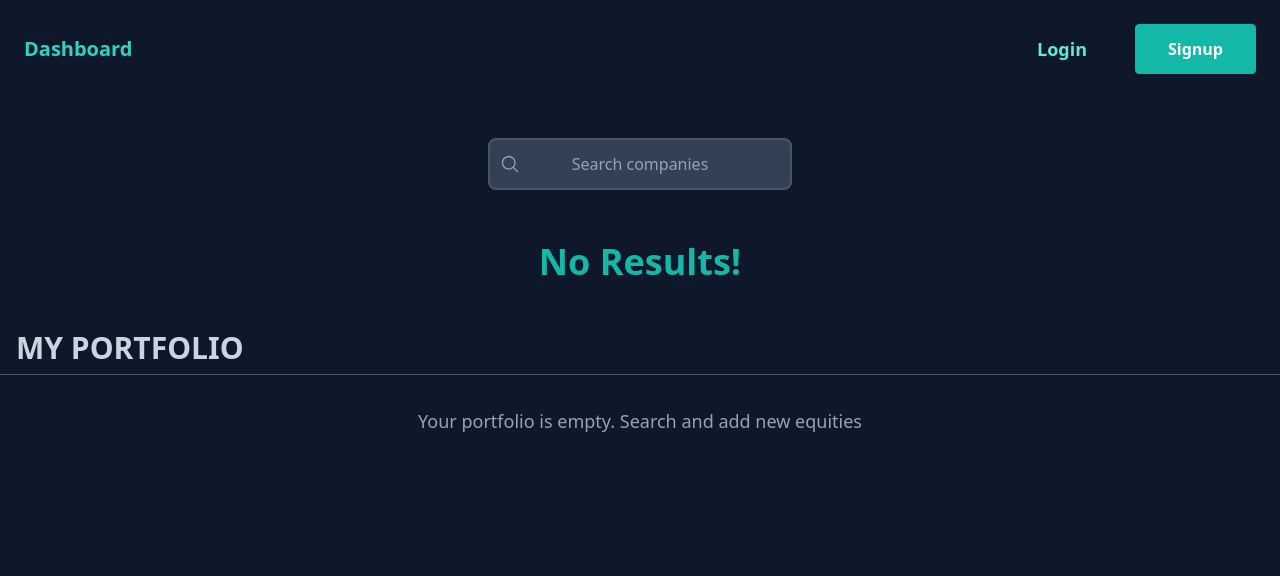
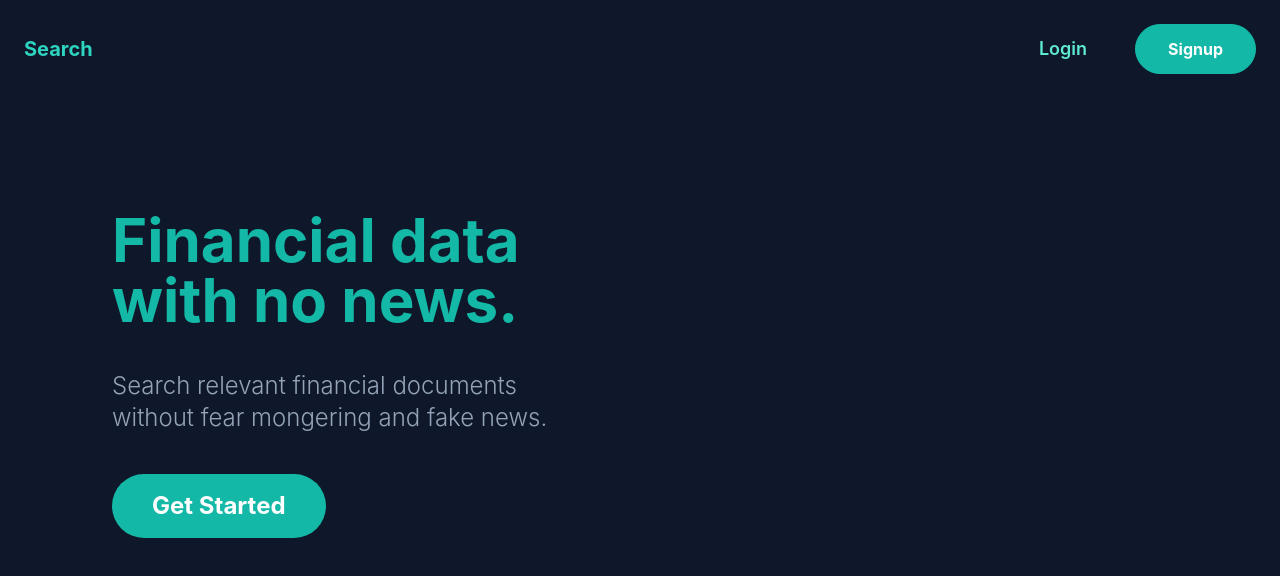
Before and after one commit to AshyLarryM/Finance-Tracker-React-DotNet-API, a React (Create React App) app: page / in a window 1280 px wide. Shown: the top 576 px of the page. Built offline with nearby package versions, Linux system fonts and the light colour scheme.

Commit message:
Refactor, react-router-dom, separate pages for data display.

```diff
--- a/package.json
+++ b/package.json
@@ -11,11 +11,15 @@
     "@types/node": "^16.18.121",
     "@types/react": "^18.3.14",
     "@types/react-dom": "^18.3.3",
+    "@types/react-router": "^5.1.20",
+    "@types/react-router-dom": "^5.3.3",
     "axios": "^1.7.9",
     "cra-template-typescript": "1.2.0",
     "dotenv": "^16.4.7",
     "react": "^18.3.1",
     "react-dom": "^18.3.1",
+    "react-router": "^7.0.2",
+    "react-router-dom": "^7.0.2",
     "react-scripts": "5.0.1",
     "typescript": "^4.9.5",
     "uuid": "^11.0.3",
--- a/src/App.tsx
+++ b/src/App.tsx
@@ -1,68 +1,16 @@
-import { SyntheticEvent, useState } from 'react';
-import { CompanySearch } from './types/company';
-import { searchCompanies } from './apiRepository';
-import { ListPortfolio } from './components/portfolio/listPortfolio/ListPortfolio';
-import { Search } from './components/search/Search';
-import CardList from './components/card/CardList';
-import { Navbar } from './components/layout/Navbar';
+import { Outlet } from "react-router";
+import { Navbar } from "./components/layout/Navbar";
+
 
 function App() {
-	const [portfolioValues, setPortfolioValues] = useState<string[]>([]);
-	const [search, setSearch] = useState<string>("");
-	const [searchResult, setSearchResult] = useState<CompanySearch[]>([]);
-	const [serverError, setServerError] = useState<string>("");
 
-	function handleSearchChange(e: React.ChangeEvent<HTMLInputElement>) {
-		setSearch(e.target.value);
-		console.log(e)
-	}
-
-	async function onSearchSubmit(e: SyntheticEvent) {
-		e.preventDefault();
-		const result = await searchCompanies(search)
-		if (typeof result === 'string') {
-			setServerError(result);
-		} else if (Array.isArray(result.data)) {
-			setSearchResult(result.data)
-		}
-		console.log(searchResult);
-	}
-
-	function onPortfolioCreate(e: any) {
-		e.preventDefault();
-		const exists = portfolioValues.find((value) => value === e.target[0].value);
-		if (exists) {
-			return;
-		}
-		const updatedPortfolio = [...portfolioValues, e.target[0].value]
-		setPortfolioValues(updatedPortfolio);
-	}
-
-	function onPortfolioDelete(e: any) {
-		e.preventDefault();
-
-		const removed = portfolioValues.filter((value) => {
-			return value !== e.target[0].value;
-		});
-		setPortfolioValues(removed);
-	}
-	console.log(portfolioValues);
 
 
 	return (
-		<div className='bg-slate-900 h-screen'>
+		<>
 			<Navbar />
-			<Search
-				search={search}
-				onSearchSubmit={onSearchSubmit}
-				handleSearchChange={handleSearchChange}
-			/>
-
-			{serverError && <h1 className='font-bold text-xl'>{serverError}</h1>}
-			<CardList searchResults={searchResult} onPortfolioCreate={onPortfolioCreate} />
-
-			<ListPortfolio portfolioValues={portfolioValues} onPortfolioDelete={onPortfolioDelete} />
-		</div>
+			<Outlet />
+		</>
 	);
 }
 
--- /dev/null
+++ b/src/Routes/Routes.tsx
@@ -0,0 +1,15 @@
+import { createBrowserRouter } from "react-router";
+import App from "../App";
+import Homepage from "../pages/HomePage/Homepage";
+import CompanyPage from "../pages/CompanyPage/CompanyPage";
+import SearchPage from "../pages/SearchPage/SearchPage";
+
+export const router = createBrowserRouter([{
+    path: "/",
+    element: <App />,
+    children: [
+        { path: "", element: <Homepage /> },
+        { path: "search", element: <SearchPage /> },
+        { path: "company/:ticker", element: <CompanyPage /> }
+    ]
+}]);
--- a/src/components/Hero.tsx
+++ b/src/components/Hero.tsx
@@ -1,24 +1,24 @@
-import React from 'react'
+import { Link } from 'react-router-dom';
 
 export function Hero() {
     return (
         <section id="hero">
             <div className="container flex flex-col-reverse mx-auto p-8 lg:flex-row">
                 <div className="flex flex-col space-y-10 mb-44 m-10 lg:m-10 xl:m-20 lg:mt:16 lg:w-1/2 xl:mb-52">
-                    <h1 className="text-5xl font-bold text-center lg:text-6xl lg:max-w-md lg:text-left">
+                    <h1 className="text-5xl text-teal-500 font-bold text-center lg:text-6xl lg:max-w-md lg:text-left">
                         Financial data with no news.
                     </h1>
-                    <p className="text-2xl text-center text-gray-400 lg:max-w-md lg:text-left">
+                    <p className="text-2xl text-center font-light text-slate-400 lg:max-w-md lg:text-left">
                         Search relevant financial documents without fear mongering and fake
                         news.
                     </p>
-                    <div className="mx-auto lg:mx-0">
-                        <a
-                            href=""
-                            className="py-5 px-10 text-2xl font-bold text-white bg-lightGreen rounded lg:py-4 hover:opacity-70"
+                    <div className="mx-auto lg:mx-0 flex">
+                        <Link
+                            to='/search'
+                            className="py-5 px-10 text-2xl font-bold text-white bg-teal-500 rounded-full lg:py-4  border-teal-500 bg-teal-500 duration-200 hover:bg-opacity-20 hover:text-teal-500"
                         >
                             Get Started
-                        </a>
+                        </Link>
                     </div>
                 </div>
                 <div className="mb-24 mx-auto md:w-180 md:px-10 lg:mb-0 lg:w-1/2">
--- a/src/components/card/Card.tsx
+++ b/src/components/card/Card.tsx
@@ -1,6 +1,7 @@
 import { SyntheticEvent } from "react"
 import { CompanySearch } from "../../types/company"
 import AddPortfolio from "../portfolio/addPortfolio/AddPortfolio"
+import { Link } from "react-router-dom"
 
 interface CardProps {
     id: string,
@@ -15,9 +16,9 @@ export default function Card({ id, searchResult, onPortfolioCreate }: CardProps)
             key={id}
             id={id}
         >
-            <h2 className="font-bold text-center text-slate-300 md:text-left">
+            <Link to={`/company/${searchResult.symbol}`} className="font-bold text-center text-slate-300 md:text-left">
                 {searchResult.name} ({searchResult.symbol})
-            </h2>
+            </Link>
             <p className="text-slate-300">{searchResult.currency}</p>
             <p className="font-bold text-slate-500">
                 {searchResult.exchangeShortName} - {searchResult.stockExchange}
--- a/src/components/layout/Navbar.tsx
+++ b/src/components/layout/Navbar.tsx
@@ -1,3 +1,4 @@
+import { Link } from "react-router-dom";
 
 export function Navbar() {
     return (
@@ -6,16 +7,16 @@ export function Navbar() {
                 <div className="flex items-center space-x-20">
                     {/* <img src={logo} alt="" /> */}
                     <div className="hidden font-bold lg:flex">
-                        <a href="" className="text-xl text-teal-400 duration-100 hover:text-teal-600">
-                            Dashboard
-                        </a>
+                        <Link to='/search' className="text-xl text-teal-400 duration-100 hover:text-teal-600">
+                            Search
+                        </Link>
                     </div>
                 </div>
                 <div className="hidden lg:flex items-center space-x-6 text-teal-300">
                     <div className="hover:text-teal-500 duration-200 cursor-pointer font-semibold text-lg mr-6">Login</div>
                     <a
                         href=""
-                        className="px-8 py-3 font-bold rounded text-white border border-teal-500 bg-teal-500 duration-200 hover:bg-opacity-20 hover:text-teal-500"
+                        className="px-8 py-3 font-bold rounded text-white border border-teal-500 bg-teal-500 duration-200 hover:bg-opacity-20 hover:text-teal-500 rounded-full"
                     >
                         Signup
                     </a>
--- a/src/components/portfolio/cardPortfolio/CardPortfolio.tsx
+++ b/src/components/portfolio/cardPortfolio/CardPortfolio.tsx
@@ -1,5 +1,6 @@
 import { SyntheticEvent } from "react"
 import { DeletePortfolio } from "../deletePortfolio/DeletePortfolio"
+import { Link } from "react-router-dom"
 
 interface CardPortfolioProps {
     portfolioValue: string,
@@ -8,7 +9,7 @@ interface CardPortfolioProps {
 export function CardPortfolio({ portfolioValue, onPortfolioDelete }: CardPortfolioProps) {
     return (
         <div className="flex flex-col my-8 bg-slate-800 hover:bg-slate-700 duration-500 w-full p-8 space-y-4 text-center border-2 border-slate-800 rounded-xl shadow-lg md:w-1/3">
-            <p className="text-xl font-bold text-teal-100">{portfolioValue}</p>
+            <Link to={`/company/${portfolioValue}`} className="text-xl font-bold text-teal-100">{portfolioValue}</Link>
             <DeletePortfolio
                 onPortfolioDelete={onPortfolioDelete}
                 portfolioValue={portfolioValue}
--- a/src/index.css
+++ b/src/index.css
@@ -5,6 +5,7 @@ body {
     sans-serif;
   -webkit-font-smoothing: antialiased;
   -moz-osx-font-smoothing: grayscale;
+  background-color: #0f172a;
 }
 
 code {
--- a/src/index.tsx
+++ b/src/index.tsx
@@ -1,15 +1,18 @@
 import React from 'react';
 import ReactDOM from 'react-dom/client';
 import './Styles.css';
+import './index.css';
 import App from './App';
 import reportWebVitals from './reportWebVitals';
+import { RouterProvider } from 'react-router-dom';
+import { router } from './Routes/Routes';
 
 const root = ReactDOM.createRoot(
   document.getElementById('root') as HTMLElement
 );
 root.render(
   <React.StrictMode>
-    <App />
+    <RouterProvider router={router} />
   </React.StrictMode>
 );
 
--- /dev/null
+++ b/src/pages/CompanyPage/CompanyPage.tsx
@@ -0,0 +1,7 @@
+import React from 'react'
+
+export default function CompanyPage() {
+    return (
+        <div>CompanyPage</div>
+    )
+}
--- /dev/null
+++ b/src/pages/HomePage/Homepage.tsx
@@ -0,0 +1,10 @@
+import React from 'react'
+import { Hero } from '../../components/Hero'
+
+export default function Homepage() {
+    return (
+        <div>
+            <Hero />
+        </div>
+    )
+}
```
Also changed, not shown: src/pages/SearchPage/SearchPage.tsx (added, +64 -0 lines), 1 other file (tests, documents, lock files or other folders).
